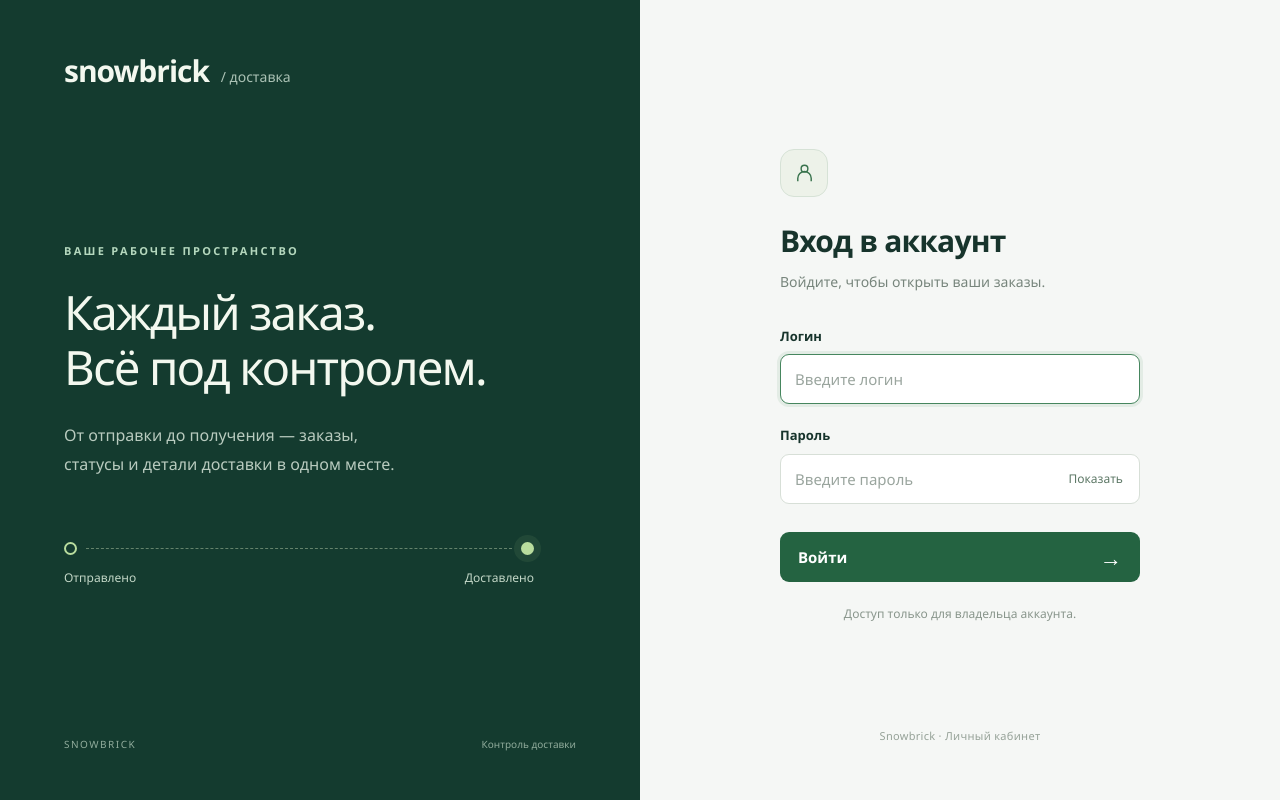
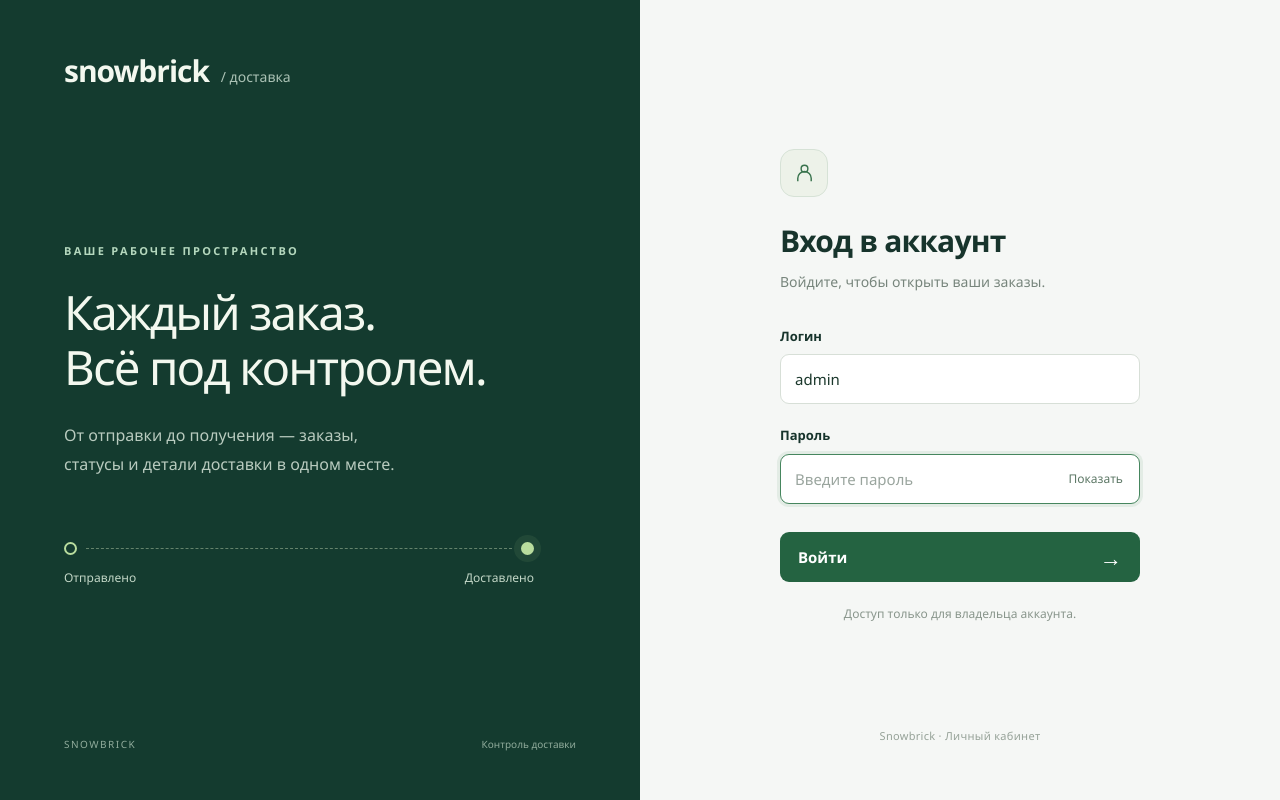
Before and after one commit to nicemoment777-code/amo, a website: page public/login.html in a window 1280 px wide. Drawn offline with Linux system fonts and the light colour scheme.

Commit message:
Prefill owner login and focus password field

```diff
--- a/public/login.html
+++ b/public/login.html
@@ -13,8 +13,8 @@
       <div class="form-wrap"><span class="account-icon" aria-hidden="true"><svg viewBox="0 0 24 24" fill="none" stroke="currentColor" stroke-width="1.5"><circle cx="12" cy="8" r="3.5"/><path d="M5 21v-3a7 7 0 0 1 14 0v3"/></svg></span>
         <h2>Вход в аккаунт</h2><p class="subtitle">Войдите, чтобы открыть ваши заказы.</p>
         <form id="loginForm" method="post">
-          <label for="username">Логин</label><input id="username" name="username" autocomplete="username" autocapitalize="none" spellcheck="false" maxlength="64" placeholder="Введите логин" required autofocus>
-          <label for="password">Пароль</label><div class="password-field"><input id="password" name="password" type="password" autocomplete="current-password" maxlength="256" placeholder="Введите пароль" required><button type="button" id="togglePassword" aria-label="Показать пароль" aria-pressed="false">Показать</button></div>
+          <label for="username">Логин</label><input id="username" name="username" autocomplete="username" autocapitalize="none" spellcheck="false" maxlength="64" value="admin" placeholder="Введите логин" required>
+          <label for="password">Пароль</label><div class="password-field"><input id="password" name="password" type="password" autocomplete="current-password" maxlength="256" placeholder="Введите пароль" required autofocus><button type="button" id="togglePassword" aria-label="Показать пароль" aria-pressed="false">Показать</button></div>
           <p id="error" role="alert" hidden></p><button class="submit" type="submit" id="submit">Войти <span aria-hidden="true">→</span></button>
         </form><p class="entry-note">Доступ только для владельца аккаунта.</p>
       </div><footer>Snowbrick · Личный кабинет</footer>
```
